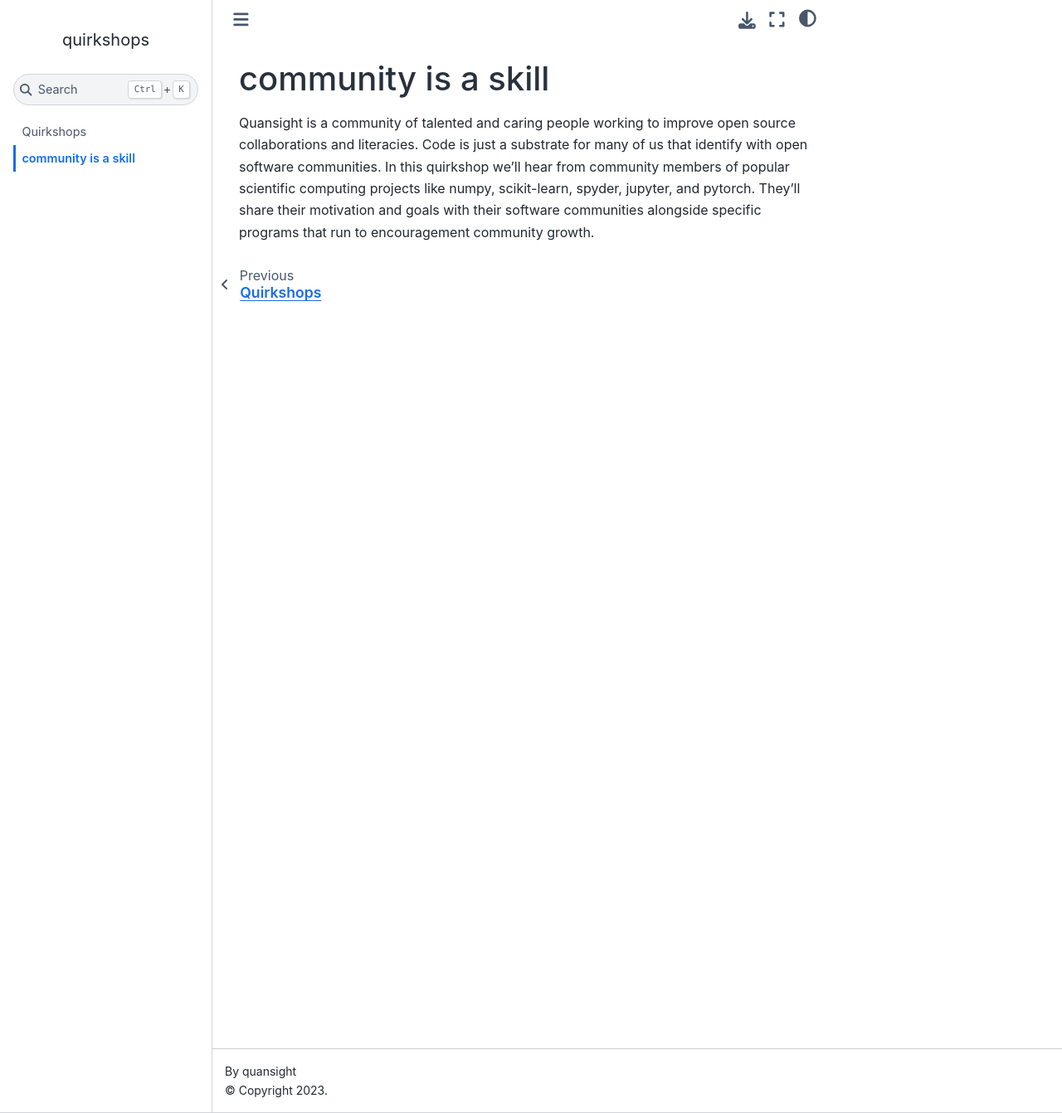
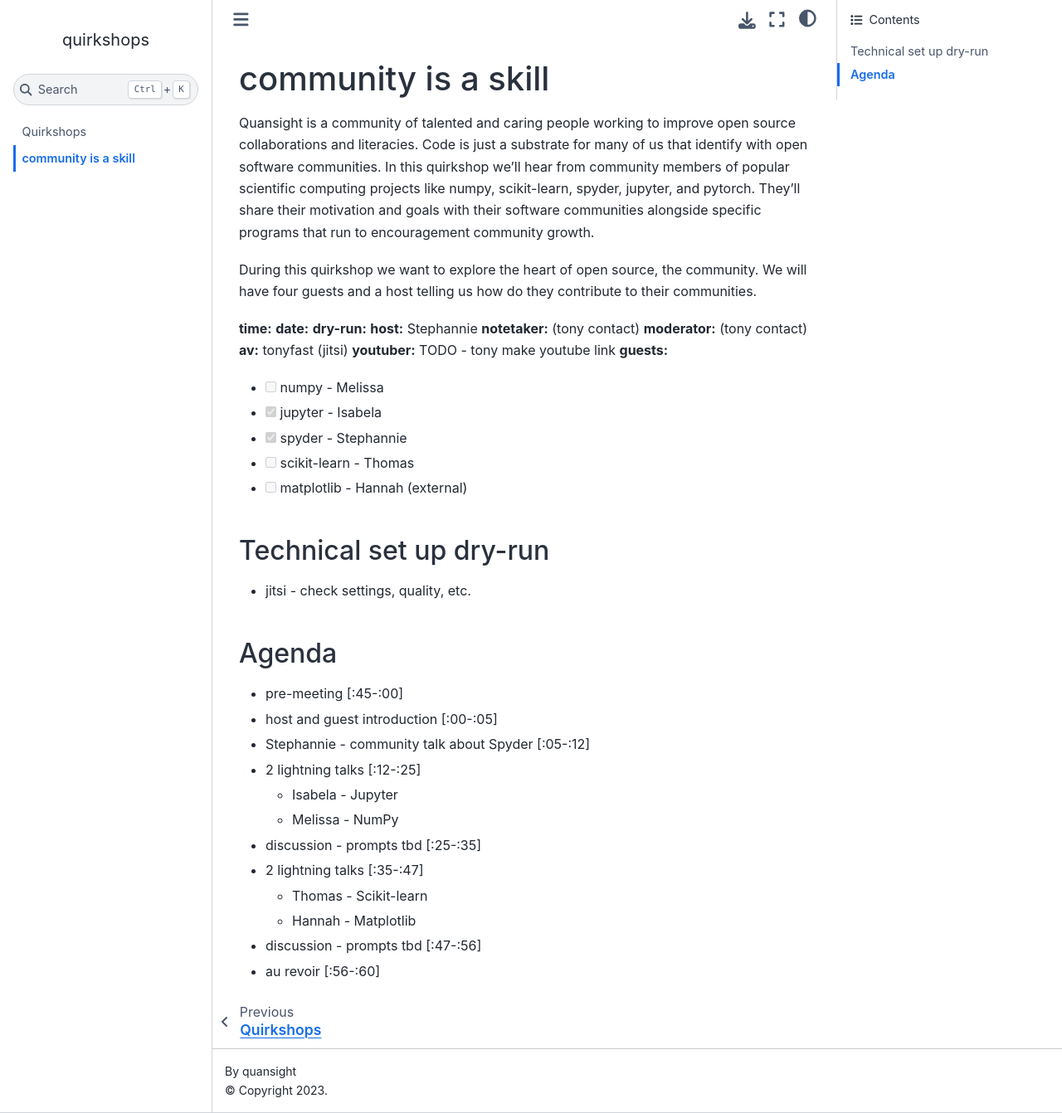
Before and after one commit to Quansight/quirkshops, a Jupyter Book: the page built from community-is-a-skill/readme.md, in a window 1280 px wide and 1342 px high. Shown: the whole window at 83% size. Built offline with Jupyter Book 1.0.4 settings and Sphinx 7.4.7 and the Sphinx Book theme 1.1.4, drawn with Linux system fonts in a browser that asks for light colours.

Commit message:
Update community is a skill readme

```diff
--- a/community-is-a-skill/readme.md
+++ b/community-is-a-skill/readme.md
@@ -1,3 +1,37 @@
 # community is a skill
 
 Quansight is a community of talented and caring people working to improve open source collaborations and literacies. Code is just a substrate for many of us that identify with open software communities. In this quirkshop we'll hear from community members of popular scientific computing projects like numpy, scikit-learn, spyder, jupyter, and pytorch. They'll share their motivation and goals with their software communities alongside specific programs that run to encouragement community growth.
+
+During this quirkshop we want to explore the heart of open source, the community. We will have four guests and a host telling us how do they contribute to their communities.
+
+**time:**
+**date:**
+**dry-run:**
+**host:** Stephannie
+**notetaker:** (tony contact)
+**moderator:**  (tony contact)
+**av:** tonyfast (jitsi)
+**youtuber:** TODO - tony make youtube link
+**guests:**
+- [ ] numpy - Melissa
+- [x] jupyter - Isabela
+- [x] spyder - Stephannie
+- [ ] scikit-learn - Thomas
+- [ ] matplotlib - Hannah (external)
+
+## Technical set up dry-run
+* jitsi - check settings, quality, etc.
+
+## Agenda
+* pre-meeting [:45-:00]
+* host and guest introduction [:00-:05]
+* Stephannie - community talk about Spyder [:05-:12]
+* 2 lightning talks [:12-:25]
+    * Isabela - Jupyter
+    * Melissa - NumPy
+* discussion - prompts tbd [:25-:35]
+* 2 lightning talks [:35-:47]
+    * Thomas - Scikit-learn
+    * Hannah - Matplotlib
+* discussion - prompts tbd [:47-:56]
+* au revoir [:56-:60]
```
